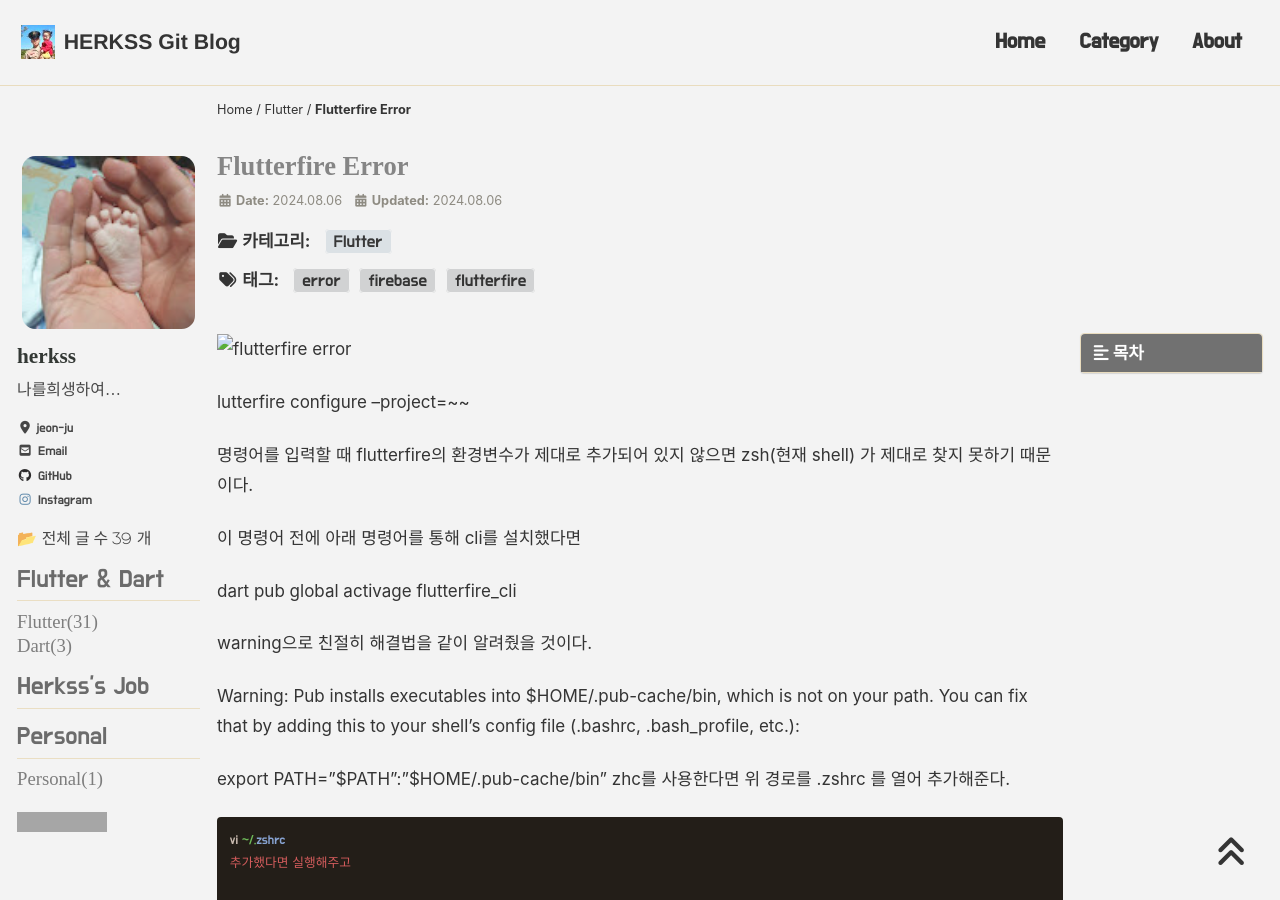
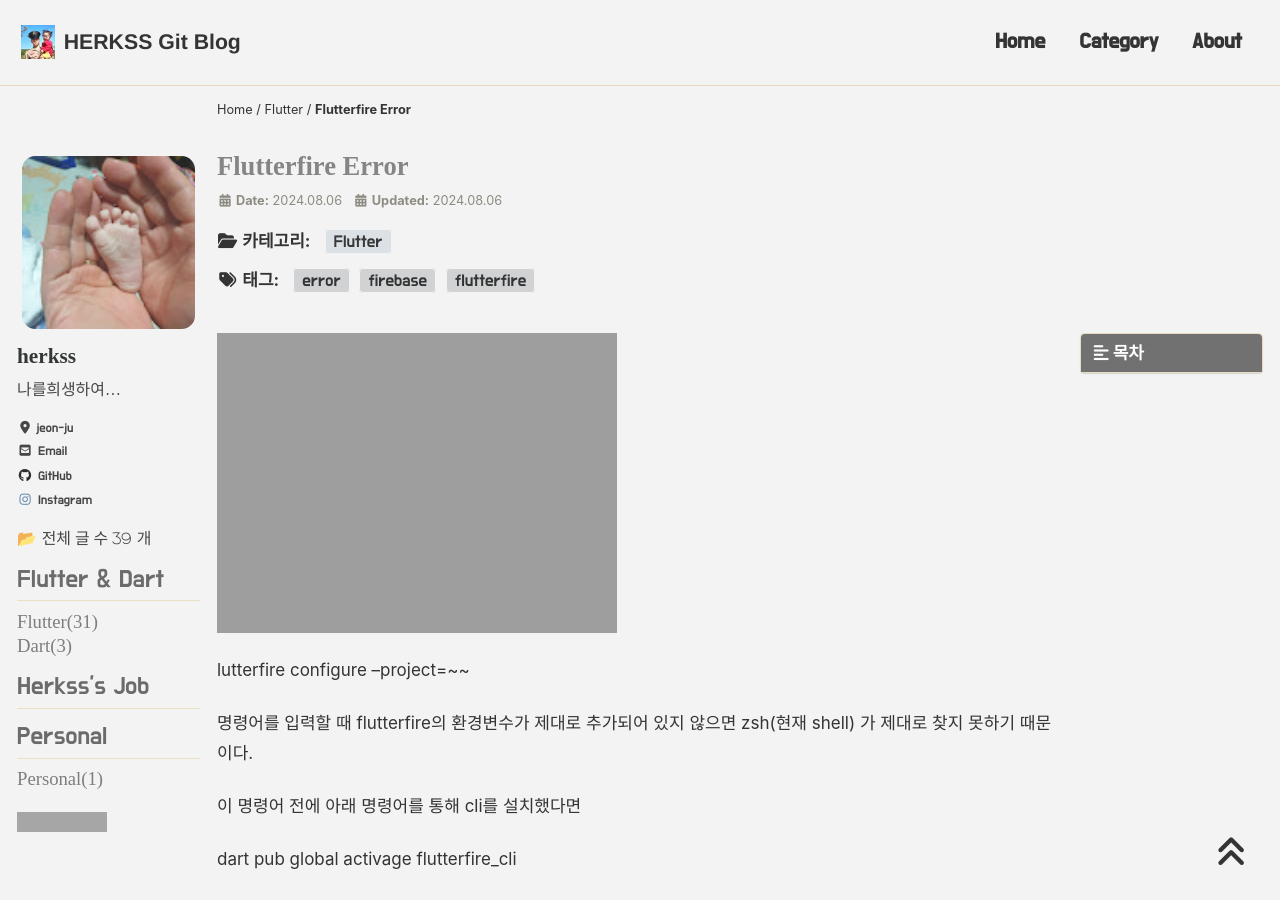
Before and after one commit to herkss/herkss.github.io, a Jekyll site: the page built from _posts/Flutter/2024-08-07-flutterfire-error.md, in a window 1280 px wide and 900 px high. Built offline with Jekyll 4.4.1, drawn with Linux system fonts in a browser that asks for light colours; cached includes are drawn as plain includes; nearby versions of some CDN libraries; some web fonts are replaced; comment, search, counter and statistics services are not loaded; grey boxes are pictures that could not be loaded.

Commit message:
Update 2024-08-07-flutterfire-error.md

```diff
--- a/_posts/Flutter/2024-08-07-flutterfire-error.md
+++ b/_posts/Flutter/2024-08-07-flutterfire-error.md
@@ -15,7 +15,7 @@
 
 ---
 
-![flutterfire error](./images/flutterfireerror.png)
+![flutterfire error]('./images/flutterfireerror.png')
 
 lutterfire configure --project=~~
 
```
